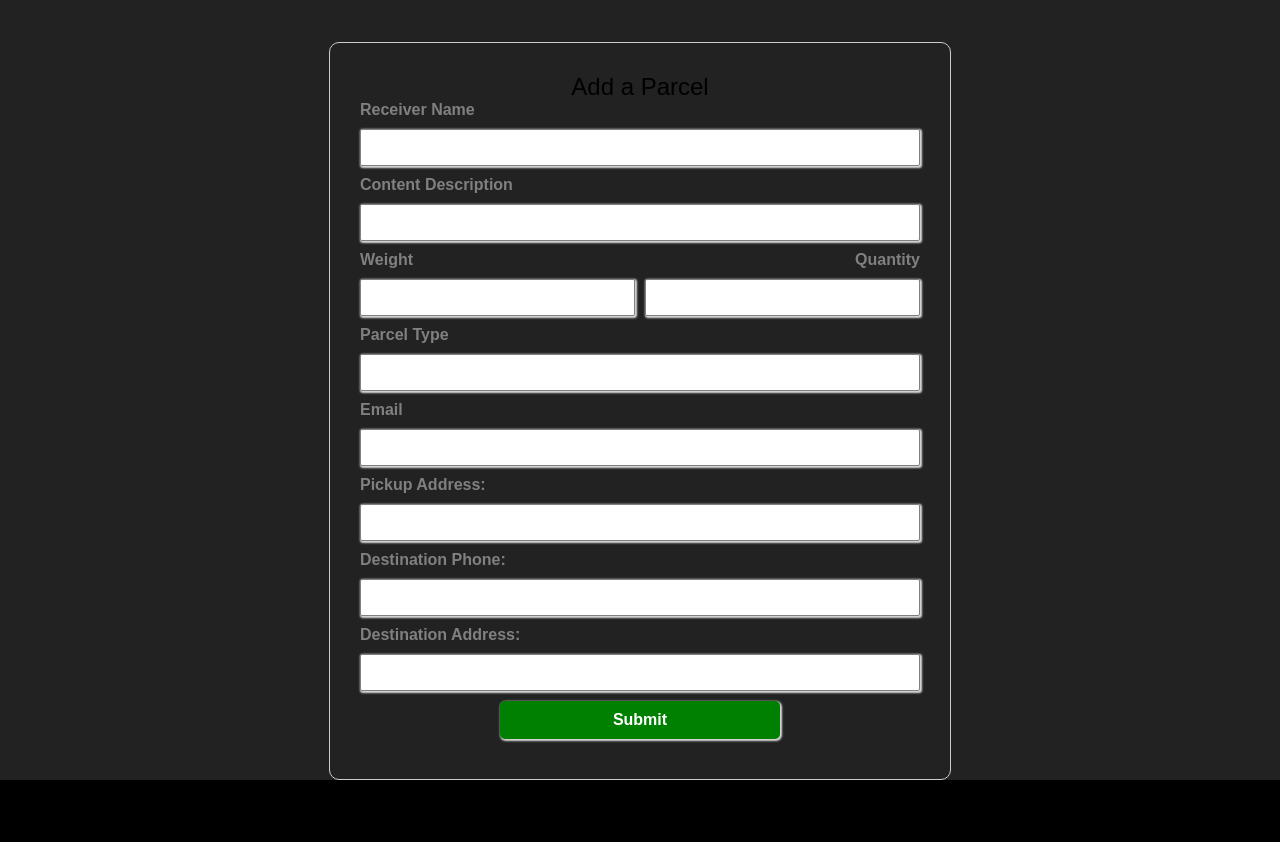
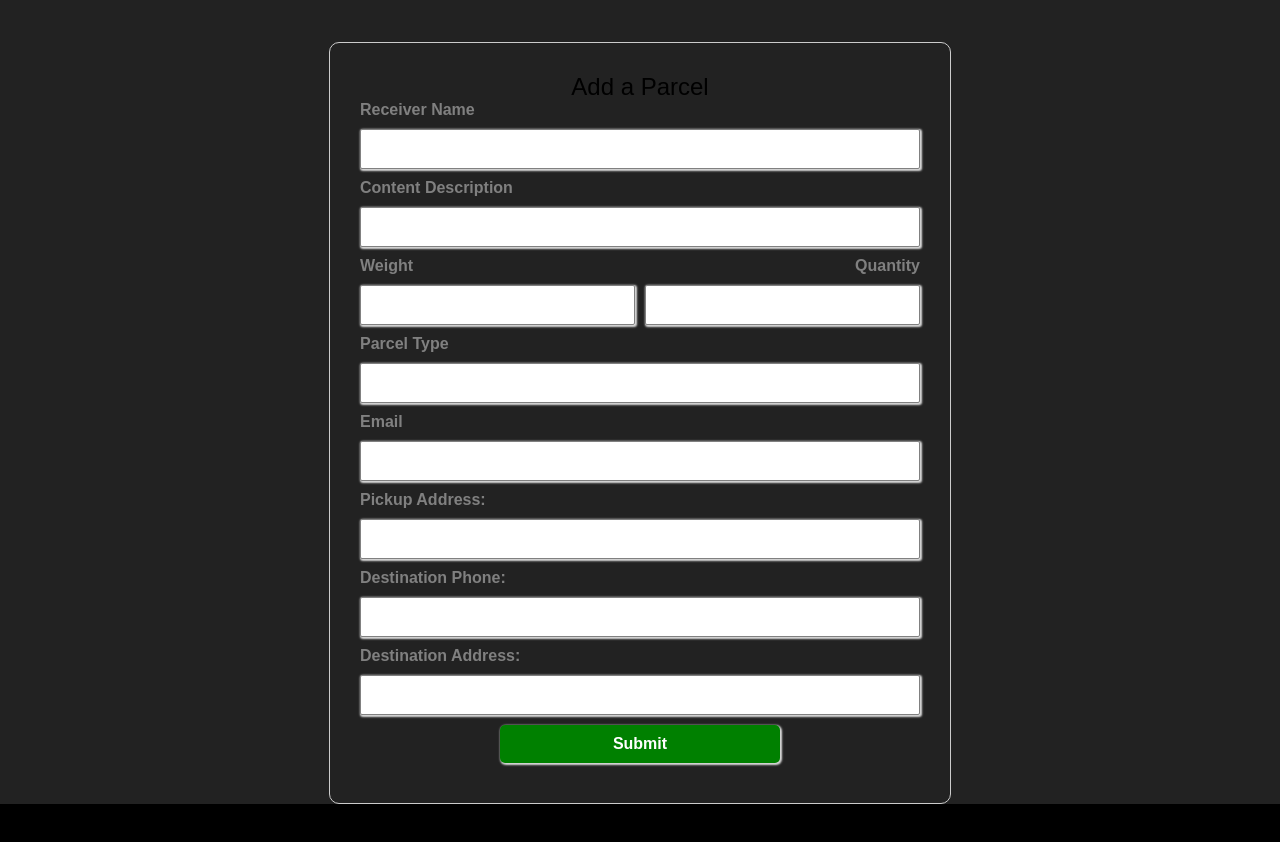
Before and after one commit to Joyce-O/SendIT, a website: page UI/add_parcel.html in a window 1280 px wide. Shown: the part 88-930 px from the top of the page. Drawn offline with Linux system fonts and the light colour scheme.

Commit message:
[ch #161909150] Increase font size for add-parcel and remove green hover on quantity field

```diff
--- a/UI/add_parcel.html
+++ b/UI/add_parcel.html
@@ -72,7 +72,7 @@
                         <label for="weight">Weight</label>
                         <input type="text" placeholder="weight">
                     </div>
-                    <div class="quantity">
+                    <div id="quantity">
                         <label for="quantity">Quantity</label>
                         <input type="number" placeholder="Available quantity">
                     </div>
--- a/UI/css/place_order.css
+++ b/UI/css/place_order.css
@@ -155,7 +155,7 @@ button.accordion:nth-of-type(5) {
     margin-left: 0px;
 }
 
-.flex-form input[type="submit"]:hover, input[type="number"]:hover {
+.flex-form input[type="submit"]:hover, .flex-form input[type="number"]:hover {
     border: 2px solid green;
 }
 
@@ -657,6 +657,9 @@ max-height: auto;
        text-align: center;
        font-size: 1.5em;
    }
+   .add-parcel-item input {
+       font-size: 1em;
+   }
   form3 {
     display: flex;
     flex-direction: column;
@@ -697,12 +700,13 @@ max-height: auto;
     width: 100%
   }
 
-  .weight, .quantity {
+  .weight, #quantity {
     display: flex;
     flex: 1;
     flex-direction: column;
   }
-  .quantity {
+  #quantity {
       text-align: end;
+      border: none;
       margin-left: 10px;
   }
```
